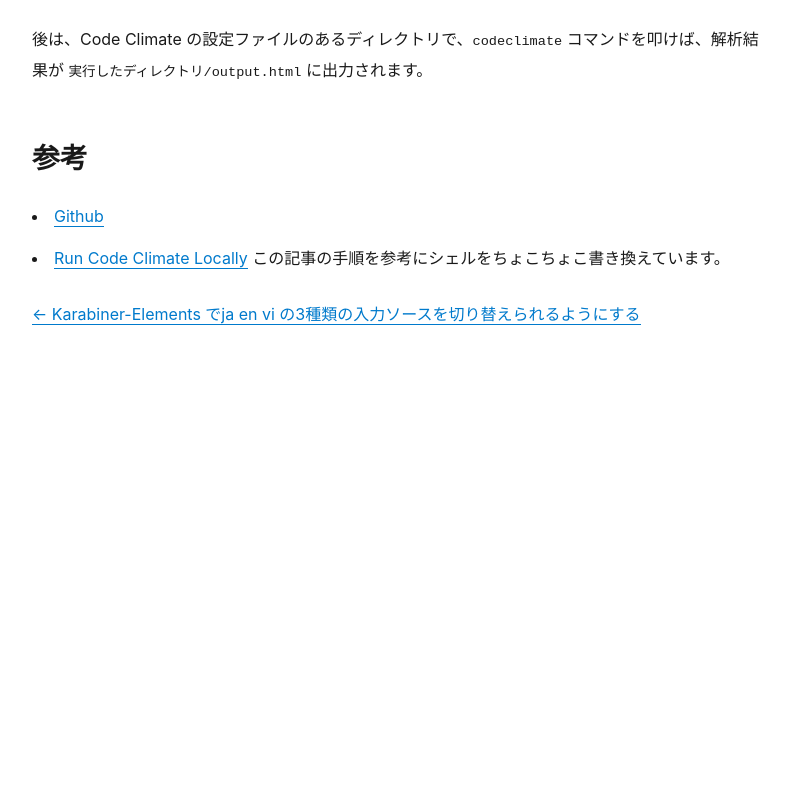
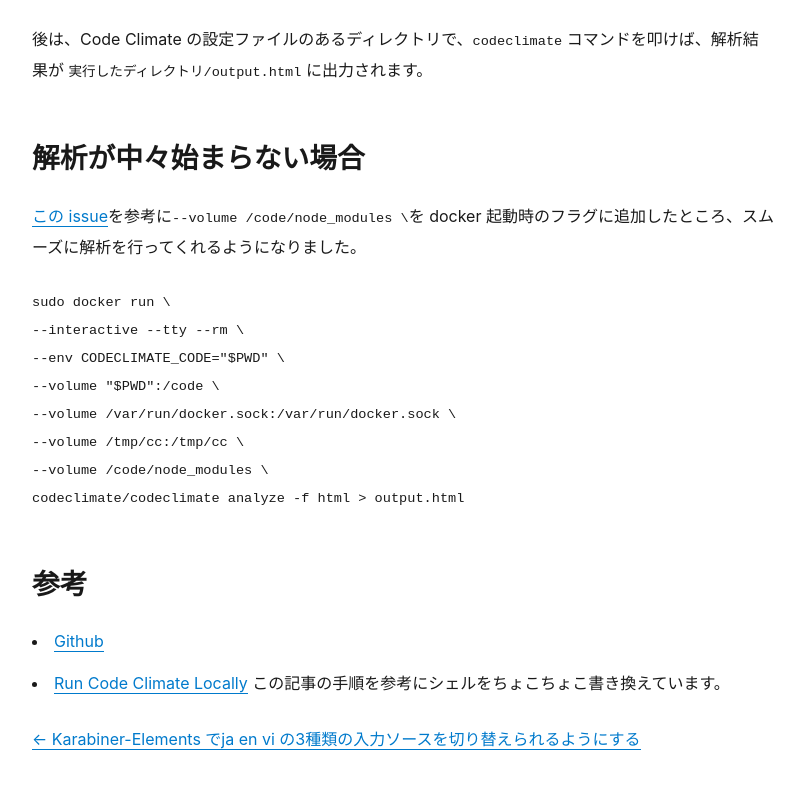
Before and after one commit to queq1890/blog, a Gatsby site: page /code-climate-mac/ in a window 1280 px wide. Shown: the part 1744-2533 px from the top of the page, without its empty margins (237-1041 px from the left). Before the commit the page ends 2156 px from the top, so only its background shows below. Built offline with nearby package versions, Linux system fonts and the light colour scheme; Gatsby itself is replaced by a stand-in of ours; some packages are replaced by stand-ins of ours; code samples lack their colours.

Commit message:
Update code-climate-mac.md

````diff
--- a/content/blog/code-climate-mac.md
+++ b/content/blog/code-climate-mac.md
@@ -58,6 +58,21 @@
 
 後は、Code Climate の設定ファイルのあるディレクトリで、`codeclimate` コマンドを叩けば、解析結果が `実行したディレクトリ/output.html` に出力されます。
 
+## 解析が中々始まらない場合
+
+[この issue](https://github.com/codeclimate/codeclimate/issues/912)を参考に`--volume /code/node_modules \`を docker 起動時のフラグに追加したところ、スムーズに解析を行ってくれるようになりました。
+
+```
+sudo docker run \
+--interactive --tty --rm \
+--env CODECLIMATE_CODE="$PWD" \
+--volume "$PWD":/code \
+--volume /var/run/docker.sock:/var/run/docker.sock \
+--volume /tmp/cc:/tmp/cc \
+--volume /code/node_modules \
+codeclimate/codeclimate analyze -f html > output.html
+```
+
 ## 参考
 
 - [Github](https://github.com/codeclimate/codeclimate)
````
